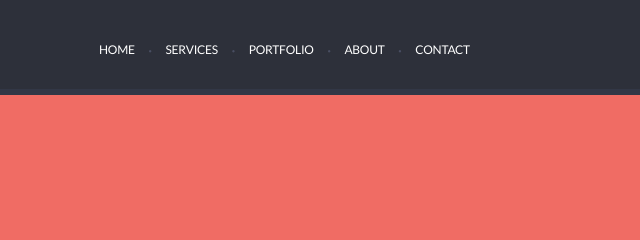
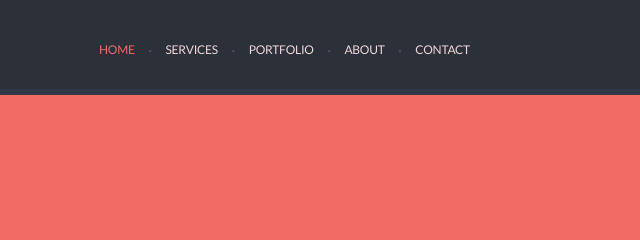
Before and after one commit to NikiVi21/singolo, a plain HTML site: page index.html in a window 1280 px wide. Shown: the top 240 px of the page, 640-1280 px from the left. Drawn offline with Linux system fonts and the light colour scheme; files whose address does not match are found by name.

Commit message:
feat: Singolo DOM add header

```diff
--- a/index.html
+++ b/index.html
@@ -14,16 +14,16 @@
             <div class="singolo-left">
                 <h1>SINGOLO<span class="logo-star">*</span></h1>
             </div>
-            <div class="singolo-right">
-                <p>HOME</p>
+            <div class="singolo-right" id="menu">
+                <a class="active" href="#">HOME</a>
                 <span class="dot">·</span>
-                <p>SERVICES</p>
+                <a href="#services">SERVICES</a>
                 <span class="dot">·</span>
-                <p>PORTFOLIO</p>
+                <a href="#portfolio">PORTFOLIO</a>
                 <span class="dot">·</span>
-                <p>ABOUT</p>
+                <a href="#about">ABOUT</a>
                 <span class="dot">·</span>
-                <p>CONTACT</p>
+                <a href="#contact">CONTACT</a>
             </div>
         </div>
     </header>
@@ -62,9 +62,12 @@
     </div>
     <div class="footer-block-one">
         <div class="content footer-one">
+            <div id="services" class="scroll"></div>
             <h2>Our Services</h2>
-            <p>Fusce dapibus, tellus ac cursus commodo, tortor mauris condimentum. Duis mollis, non commodo luctus, nisi
-                erat porttitor ligula, eget lacinia odio sem nec elit. Fusce dapibus, tellus ac cursus commodo, tortor
+            <p>Fusce dapibus, tellus ac cursus commodo, tortor mauris condimentum. Duis mollis, non commodo luctus,
+                nisi
+                erat porttitor ligula, eget lacinia odio sem nec elit. Fusce dapibus, tellus ac cursus commodo,
+                tortor
                 mauris condimentum nibh.</p>
             <div class="grid">
                 <div class="grid-elem">
@@ -74,7 +77,8 @@
                     </div>
                     <div class="text-elem">
                         <h2>Custom Design</h2>
-                        <p>Curabitur vestibulum eget mauris quis laoreet. Phasellus in quam laoreet, viverra lacus ut,
+                        <p>Curabitur vestibulum eget mauris quis laoreet. Phasellus in quam laoreet, viverra lacus
+                            ut,
                             ultrices velit.</p>
                     </div>
                 </div>
@@ -85,7 +89,8 @@
                     </div>
                     <div class="text-elem">
                         <h2>Inovative Ideas</h2>
-                        <p>Quisque luctus, quam eget molestie commodo, lacus purus cursus purus, nec rutrum tellus dolor
+                        <p>Quisque luctus, quam eget molestie commodo, lacus purus cursus purus, nec rutrum tellus
+                            dolor
                             id lorem.</p>
                     </div>
                 </div>
@@ -118,7 +123,8 @@
                     </div>
                     <div class="text-elem">
                         <h2>24 / 7 Support</h2>
-                        <p>Vivamus vel quam lacinia, tincidunt dui non, vehicula nisi. Nulla a sem erat. Pellentesque
+                        <p>Vivamus vel quam lacinia, tincidunt dui non, vehicula nisi. Nulla a sem erat.
+                            Pellentesque
                             egestas venenatis lorem .</p>
                     </div>
                 </div>
@@ -129,7 +135,8 @@
                     </div>
                     <div class="text-elem">
                         <h2>Feel Like A Star</h2>
-                        <p>Quisque hendrerit purus dapibus, ornare nibh vitae, viverra nibh. Fusce vitae aliquam tellus.
+                        <p>Quisque hendrerit purus dapibus, ornare nibh vitae, viverra nibh. Fusce vitae aliquam
+                            tellus.
                         </p>
                     </div>
                 </div>
@@ -139,6 +146,7 @@
 
     <div class="portfolio">
         <div class="content">
+            <div id="portfolio" class="scroll"></div>
             <div class="head">
                 <h1>Portfolio</h1>
                 <p>Duis mollis, est non commodo luctus, nisi erat porttitor ligula, eget lacinia odio sem nec elit.
@@ -168,6 +176,7 @@
     </div>
     <div class="about-us">
         <div class="content">
+            <div id="about" class="scroll"></div>
             <div class="about-us-text">
                 <h2>About Us</h2>
                 <p>Fusce dapibus, tellus ac cursus commodo, tortor mauris condimentum. Duis mollis, non commodo
@@ -229,6 +238,7 @@
 
     <div class="get-a-quote">
         <div class="content">
+            <div id="contact" class="scroll"></div>
             <div class="get-a-quote-text">
                 <h1>Get a Quote</h1>
                 <p>Fusce dapibus, tellus ac cursus commodo, tortor mauris condimentum. Duis mollis, non commodo
@@ -289,6 +299,7 @@
             </div>
         </div>
     </footer>
+    <script src="script.js"></script>
 </body>
 
 </html>
--- /dev/null
+++ b/script.js
@@ -0,0 +1,7 @@
+// HEADER
+const MENU = document.getElementById('menu')
+
+MENU.addEventListener('click', (event) => {
+	MENU.querySelectorAll('a').forEach(element => element.classList.remove('active'));
+	event.target.classList.add('active');
+});
--- a/style.css
+++ b/style.css
@@ -1,12 +1,17 @@
 @import url('https://fonts.googleapis.com/css?family=Lato&display=swap');
 
-body, p, main ,footer,h1, h2 {
+body, p, main, footer, h1, h2, a {
     margin: 0;
+}
+
+html {
+    scroll-behavior: smooth;
 }
 
 body {
     font-family: 'Lato', sans-serif;
     cursor: default;
+    background-color: #2d303a;
 }
 
 p {
@@ -19,12 +24,20 @@ p {
     padding: 0px 40px 0px 40px;
 }
 
+.scroll {
+    position: absolute;
+    margin-top: -88px;
+}
+
 header {
     display: flex;
     color: white;
     height: 89px;
     align-items: center;
-    background-color: #2d303a;
+    background-color: #2d303ad0;
+    position: sticky;
+    top: 0;
+    z-index: 5;
 }
 
 .header {
@@ -55,11 +68,15 @@ header {
     letter-spacing: -0.015rem;
 }
 
-.singolo-right > p {
+.singolo-right > a {
     font-size: 0.75rem;
 }
 
-.singolo-right > p:hover{
+.active {
+    color: #f06c64;
+}
+
+a:not(.active):hover {
     color: #f06c64;
     cursor: pointer;
 }
```
